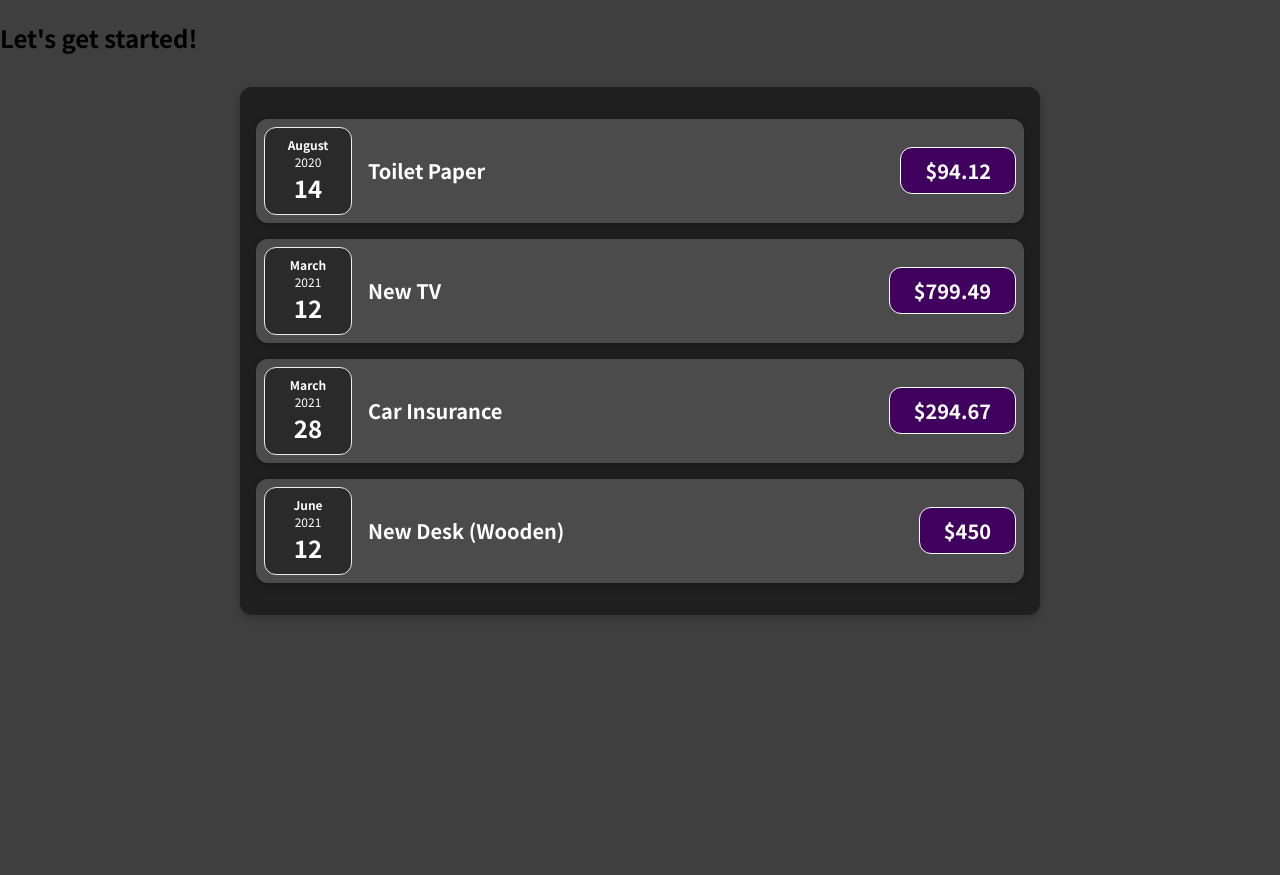
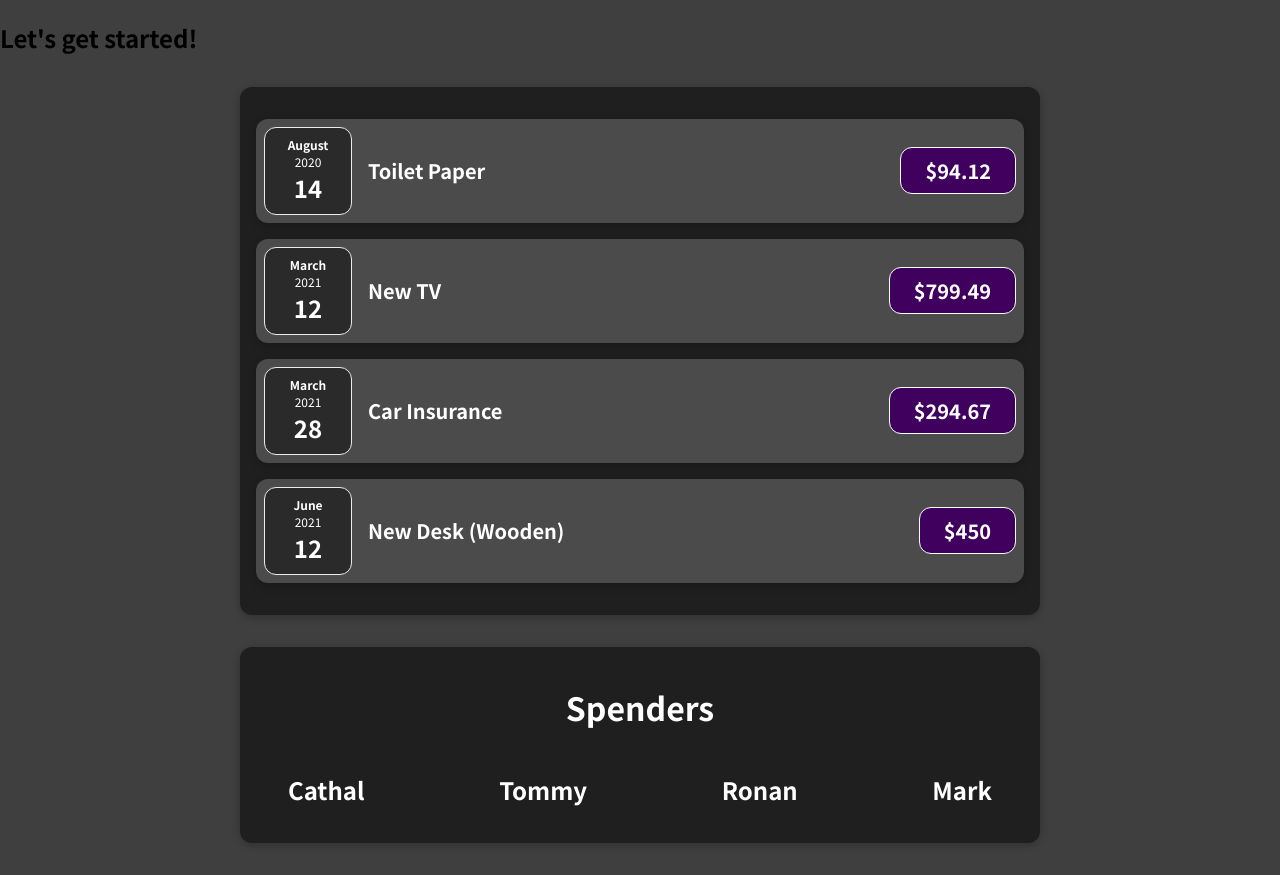
Before and after one commit to GrahamKirwan/React_Project01, a JavaScript app: page / in a window 1280 px wide. Before the commit the page ends 800 px from the top, so only its background shows below. Built offline with nearby package versions, Linux system fonts and the light colour scheme.

Commit message:
added spenders component

```diff
--- a/src/App.js
+++ b/src/App.js
@@ -1,4 +1,5 @@
 import Expenses from "./components/Expenses/Expenses";
+import Spenders from "./components/Spenders/Spenders";
 
 function App() {
   const expenses = [
@@ -7,19 +8,27 @@ function App() {
       title: "Toilet Paper",
       amount: 94.12,
       date: new Date(2020, 7, 14),
+      spender: "Cathal",
     },
-    { id: "e2", title: "New TV", amount: 799.49, date: new Date(2021, 2, 12) },
+    { id: "e2",
+      title: "New TV",
+      amount: 799.49,
+      date: new Date(2021, 2, 12),
+      spender: "Tommy",
+    },
     {
       id: "e3",
       title: "Car Insurance",
       amount: 294.67,
       date: new Date(2021, 2, 28),
+      spender: "Ronan",
     },
     {
       id: "e4",
       title: "New Desk (Wooden)",
       amount: 450,
       date: new Date(2021, 5, 12),
+      spender: "Mark",
     },
   ];
 
@@ -27,6 +36,7 @@ function App() {
     <div>
       <h2>Let's get started!</h2>
       <Expenses items={expenses} />
+      <Spenders people={expenses} />
     </div>
   );
 }
--- /dev/null
+++ b/src/components/Spenders/Spenders.css
@@ -0,0 +1,18 @@
+.spenders__h1 {
+    color: #fff;
+}
+
+.spenders__card {
+    padding: 1rem 3rem;
+    background-color: rgb(31, 31, 31);
+    margin: 2rem auto;
+    width: 50rem;
+    max-width: 95%;
+    text-align: center;
+}
+
+.spenders__names {
+    display: flex;
+    justify-content: space-between;
+    color: #fff;
+}
--- /dev/null
+++ b/src/components/Spenders/Spenders.js
@@ -0,0 +1,18 @@
+import Card from "../UI/Card";
+import "./Spenders.css";
+
+function Spenders(props) {
+  return (
+    <Card className="spenders__card">
+      <h1 className="spenders__h1">Spenders</h1>
+      <div className="spenders__names">
+        <h2>{props.people[0].spender}</h2>
+        <h2>{props.people[1].spender}</h2>
+        <h2>{props.people[2].spender}</h2>
+        <h2>{props.people[3].spender}</h2>
+      </div>
+    </Card>
+  );
+}
+
+export default Spenders;
```
Also changed, not shown: 1 other file (tests, documents, lock files or other folders).
